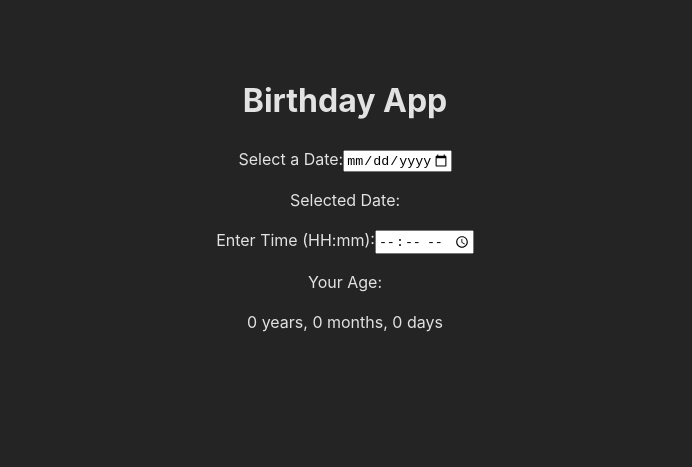
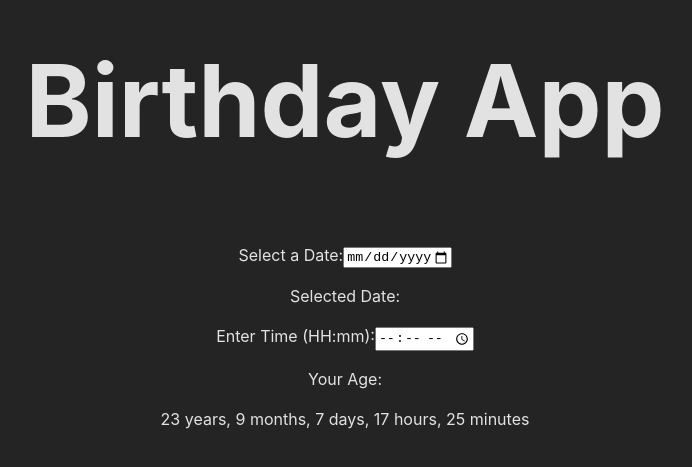
Before and after one commit to IlyaKrapivnoy/vue_birthday-app, a Vue app: page / in a window 1280 px wide. Shown: the part 197-664 px from the top of the page, without its empty margins (295-987 px from the left). Built offline with nearby package versions, Linux system fonts and the light colour scheme.

Commit message:
calculate selected age

```diff
--- a/src/App.vue
+++ b/src/App.vue
@@ -1,5 +1,5 @@
 <template>
-  <h1>Birthday App</h1>
+  <h1 style="font-size: 100px">Birthday App</h1>
 
   <div>
     <label for="dateInput">Select a Date:</label>
@@ -21,7 +21,9 @@
     <p>Your Age:</p>
     <p>
       {{ calculatedAge.years || 0 }} years,
-      {{ calculatedAge.months || 0 }} months, {{ calculatedAge.days || 0 }} days
+      {{ calculatedAge.months || 0 }} months,
+      {{ calculatedAge.days || 0 }} days, {{ calculatedAge.hours || 0 }} hours,
+      {{ calculatedAge.minutes || 0 }} minutes
     </p>
   </div>
 </template>
@@ -41,29 +43,35 @@ const handleTimeChange = () => {
 };
 
 const calculatedAge = computed(() => {
-  const birthDate = new Date(selectedDate.value);
+  const birthDate = new Date(
+    selectedDate.value + 'T' + selectedTime.value + ':00'
+  );
   const currentDate = new Date();
-  let years = currentDate.getFullYear() - birthDate.getFullYear();
-  let months = currentDate.getMonth() - birthDate.getMonth();
-  let days = currentDate.getDate() - birthDate.getDate();
+  const ageInMilliseconds = currentDate - birthDate;
 
-  if (days < 0) {
-    months -= 1;
-    days += new Date(
-      currentDate.getFullYear(),
-      currentDate.getMonth(),
-      0
-    ).getDate();
-  }
-  if (months < 0) {
-    years -= 1;
-    months += 12;
-  }
+  const years = Math.floor(ageInMilliseconds / (365 * 24 * 60 * 60 * 1000));
+  const remainingMilliseconds = ageInMilliseconds % (365 * 24 * 60 * 60 * 1000);
+
+  const months = Math.floor(remainingMilliseconds / (30 * 24 * 60 * 60 * 1000));
+  const remainingDaysMilliseconds =
+    remainingMilliseconds % (30 * 24 * 60 * 60 * 1000);
+
+  const days = Math.floor(remainingDaysMilliseconds / (24 * 60 * 60 * 1000));
+  const remainingHoursMilliseconds =
+    remainingDaysMilliseconds % (24 * 60 * 60 * 1000);
+
+  const hours = Math.floor(remainingHoursMilliseconds / (60 * 60 * 1000));
+  const remainingMinutesMilliseconds =
+    remainingHoursMilliseconds % (60 * 60 * 1000);
+
+  const minutes = Math.floor(remainingMinutesMilliseconds / (60 * 1000));
 
   return {
     years,
     months,
-    days
+    days,
+    hours,
+    minutes
   };
 });
 
```
